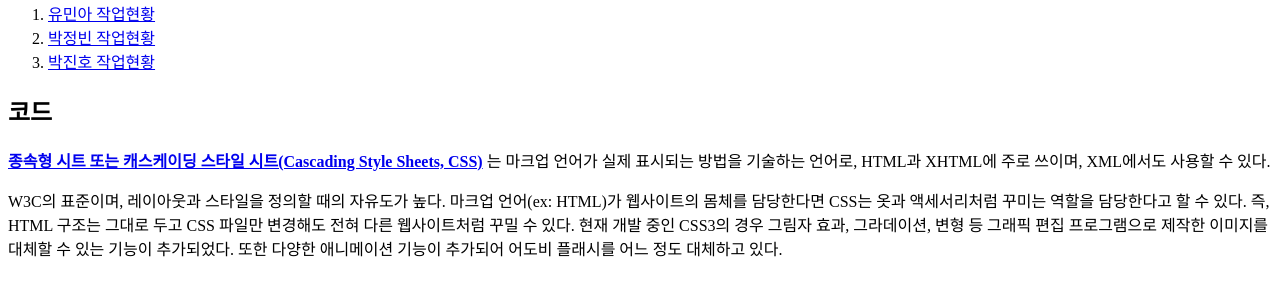
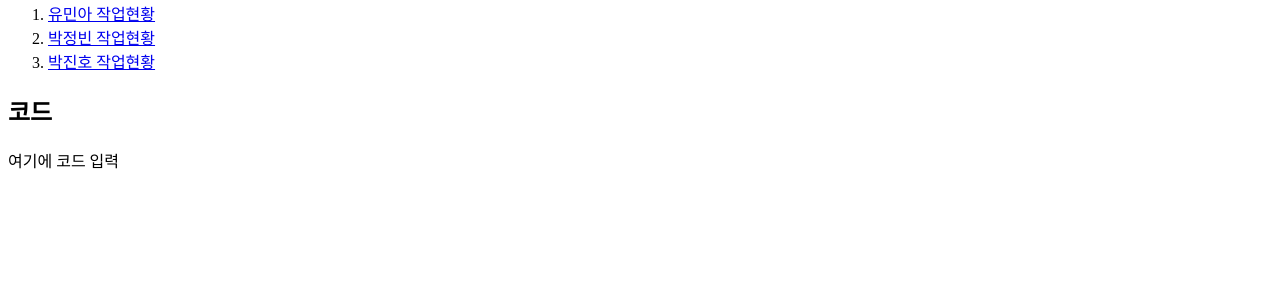
Before and after one commit to tiger435364/web1, a plain HTML site: page 2.html in a window 1280 px wide. Shown: the part 79-374 px from the top of the page. Drawn offline with Linux system fonts and the light colour scheme.

Commit message:
Update 2.html

```diff
--- a/2.html
+++ b/2.html
@@ -13,8 +13,6 @@
     <li><a href="3.html">박진호 작업현황</a></li>
   </ol>
   <h2>코드</h2>
-  <p><a href="https://search.naver.com/search.naver?sm=tab_hty.top&where=nexearch&query=css&oquery=html&tqi=hsT%2F3wp0JXVsssDHtm8ssssssqG-267403"
-    target="_blank" title="html4 specification"><strong>종속형 시트 또는 캐스케이딩 스타일 시트(Cascading Style Sheets, CSS)</strong></a>
-는 마크업 언어가 실제 표시되는 방법을 기술하는 언어로, HTML과 XHTML에 주로 쓰이며, XML에서도 사용할 수 있다.</p> W3C의 표준이며, 레이아웃과 스타일을 정의할 때의 자유도가 높다. 마크업 언어(ex: HTML)가 웹사이트의 몸체를 담당한다면 CSS는 옷과 액세서리처럼 꾸미는 역할을 담당한다고 할 수 있다. 즉, HTML 구조는 그대로 두고 CSS 파일만 변경해도 전혀 다른 웹사이트처럼 꾸밀 수 있다. 현재 개발 중인 CSS3의 경우 그림자 효과, 그라데이션, 변형 등 그래픽 편집 프로그램으로 제작한 이미지를 대체할 수 있는 기능이 추가되었다. 또한 다양한 애니메이션 기능이 추가되어 어도비 플래시를 어느 정도 대체하고 있다.
+  <p>여기에 코드 입력
 </body>
 </html>
```
